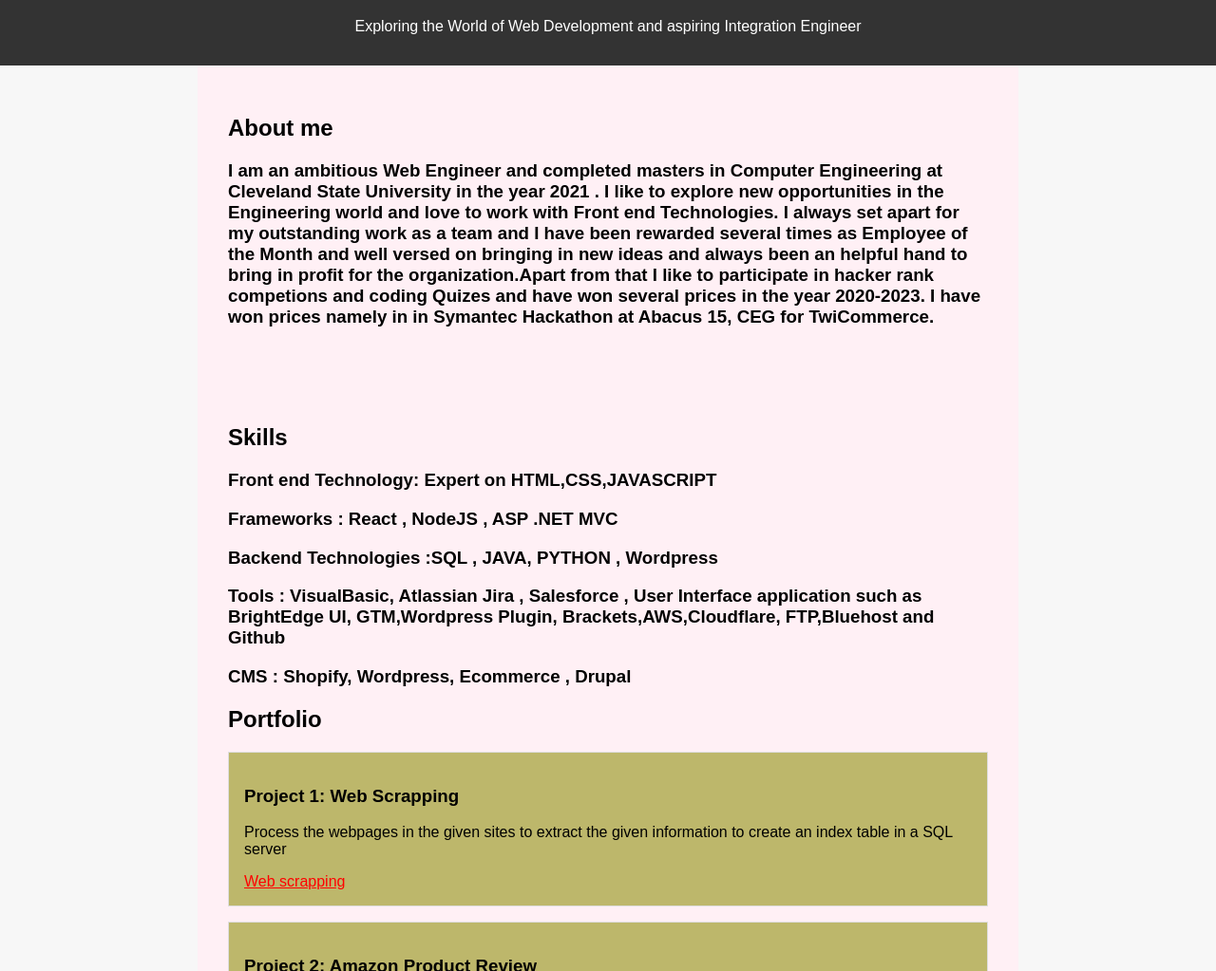
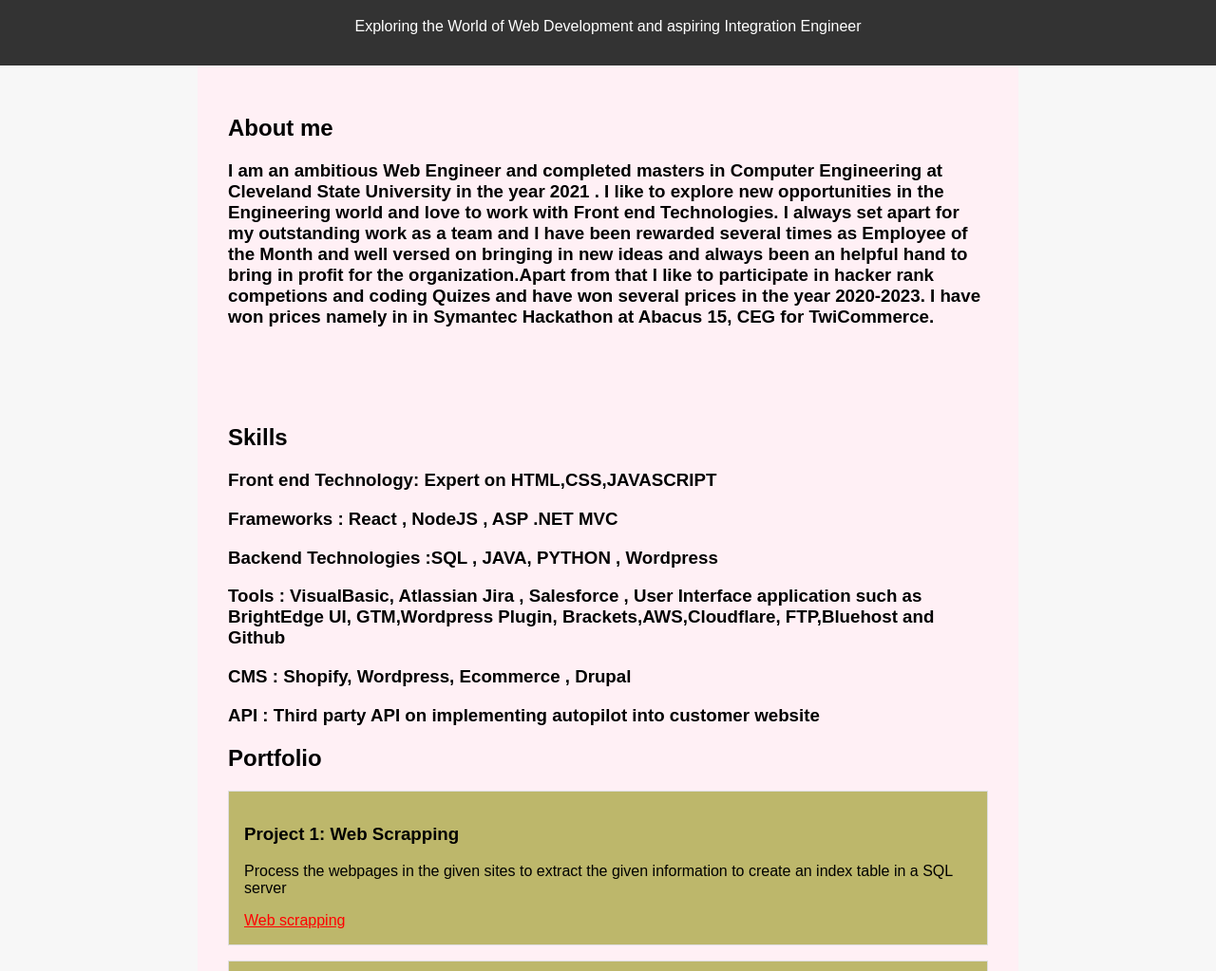
Before and after one commit to Ish-123-svg/website.github.io, a plain HTML site: page index.html in a window 1280 px wide. Shown: the part 77-1100 px from the top of the page at 95% size. Drawn offline with Linux system fonts and the light colour scheme.

Commit message:
Update index.html

```diff
--- a/index.html
+++ b/index.html
@@ -88,6 +88,7 @@
       <h3> Backend Technologies :SQL , JAVA, PYTHON , Wordpress</h3>
       <h3> Tools : VisualBasic, Atlassian Jira , Salesforce , User Interface application such as BrightEdge UI, GTM,Wordpress Plugin, Brackets,AWS,Cloudflare, FTP,Bluehost and  Github</h3>
       <h3> CMS : Shopify, Wordpress, Ecommerce , Drupal</h3>
+      <h3> API : Third party API on implementing autopilot into customer website </h3>
 
 
     <h2>Portfolio</h2>
```
